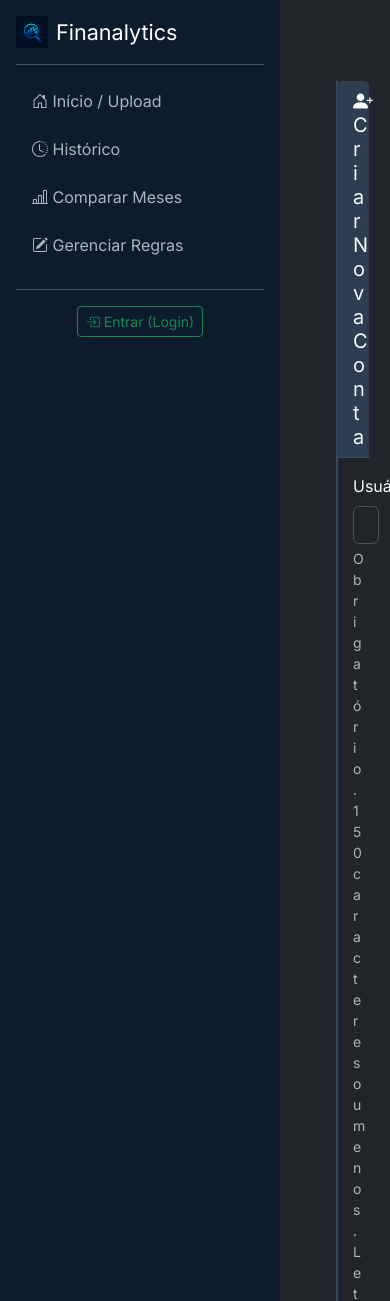
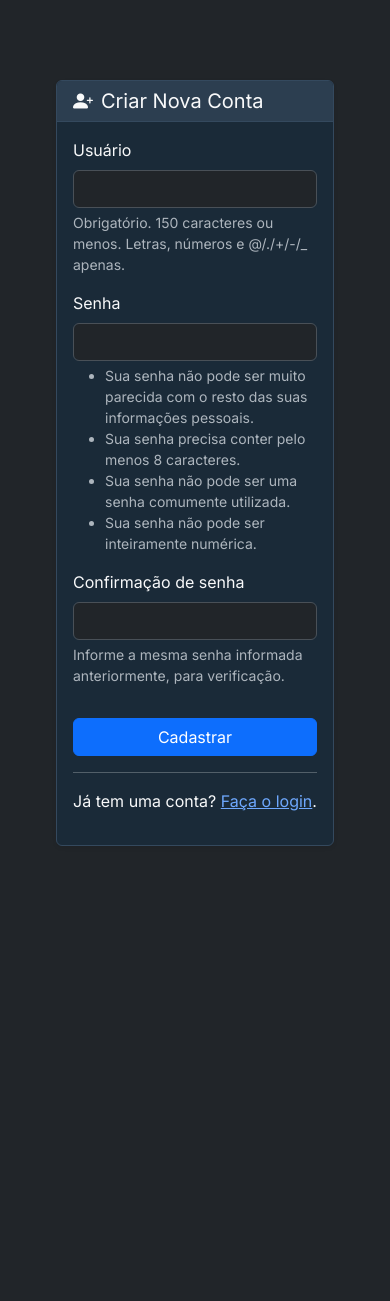
Before and after one commit to ArturCangussu/Finalytics_Pessoal, a Django app: page /cadastro/ in a window 390 px wide; the page is wider, and only the part inside the window is pictured. Shown: the top 1301 px of that part. After the commit the page ends 846 px from the top of that part, so only its background shows below. Run offline with Django 5.2, Linux system fonts and the light colour scheme.

Commit message:
feat: Responsivity

```diff
--- a/analisador/templates/analisador/base.html
+++ b/analisador/templates/analisador/base.html
@@ -4,7 +4,7 @@
 <head>
     <meta charset="utf-8">
     <meta name="viewport" content="width=device-width, initial-scale=1">
-    <title>{% block title %}Dashboard{% endblock %} - FinAnalisador</title>
+    <title>{% block title %}Dashboard{% endblock %} - Finanalytics</title>
 
     <!-- Favicon Links -->
     <link rel="apple-touch-icon" sizes="180x180" href="{% static 'img/apple-touch-icon.png' %}">
@@ -25,9 +25,14 @@
 </head>
 <body>
 
+    <!-- BOTÃO HAMBURGER (SÓ APARECE EM TELAS PEQUENAS) -->
+    <button class="btn btn-dark sidebar-toggle" type="button" id="sidebarToggle">
+        <i class="bi bi-list"></i>
+    </button>
+
     <div class="d-flex">
         <!-- Sidebar -->
-        <nav class="sidebar">
+        <nav class="sidebar" id="sidebar">
             <div class="sidebar-header">
                 <a href="{% url 'home' %}" class="d-flex align-items-center text-white text-decoration-none">
                     <img src="{% static 'img/Logo.png' %}" alt="Finanalytics Logo" width="32" height="32" class="me-2">
@@ -35,33 +40,11 @@
                 </a>
             </div>
             <ul class="nav flex-column">
-                <li class="nav-item">
-                    <a class="nav-link {% if active_page == 'home' %}active{% endif %}" href="{% url 'home' %}">
-                        <i class="bi bi-house-door"></i> Início / Upload
-                    </a>
-                </li>
-                <li class="nav-item">
-                    <a class="nav-link {% if active_page == 'historico' %}active{% endif %}" href="{% url 'historico' %}">
-                        <i class="bi bi-clock-history"></i> Histórico
-                    </a>
-                </li>
-                <li class="nav-item">
-                    <a class="nav-link {% if active_page == 'comparar' %}active{% endif %}" href="{% url 'comparar' %}">
-                        <i class="bi bi-bar-chart-line"></i> Comparar Meses
-                    </a>
-                </li>
-                <li class="nav-item">
-                    <a class="nav-link {% if active_page == 'regras' %}active{% endif %}" href="{% url 'gerenciar_regras' %}">
-                        <i class="bi bi-pencil-square"></i> Gerenciar Regras
-                    </a>
-                </li>
+                <!-- ... (seus links de navegação aqui) ... -->
             </ul>
-
-            <!-- =================== BLOCO DE LOGOUT CORRIGIDO =================== -->
             <hr>
             <div class="text-center">
                 {% if user.is_authenticated %}
-                    <!-- Formulário de Logout que envia um POST -->
                     <form action="{% url 'logout' %}" method="POST" class="d-inline">
                         {% csrf_token %}
                         <button type="submit" class="btn btn-outline-danger btn-sm">
@@ -74,7 +57,6 @@
                     </a>
                 {% endif %}
             </div>
-            <!-- =============================================================== -->
         </nav>
 
         <!-- Conteúdo Principal -->
@@ -87,5 +69,12 @@
     </div>
 
     <script src="https://cdn.jsdelivr.net/npm/bootstrap@5.3.3/dist/js/bootstrap.bundle.min.js"></script>
+
+    <!-- SCRIPT PARA CONTROLAR A SIDEBAR -->
+    <script>
+        document.getElementById('sidebarToggle').addEventListener('click', function() {
+            document.getElementById('sidebar').classList.toggle('active');
+        });
+    </script>
 </body>
 </html>
--- a/static/css/custom.css
+++ b/static/css/custom.css
@@ -70,3 +70,41 @@ body {
     position: relative;
     height: 350px; /* Usamos 'height' em vez de 'max-height' para ser mais direto */
 }
+
+
+
+/* --- ESTILOS PARA RESPONSIVIDADE (TELAS PEQUENAS) --- */
+
+/* A 'media query' abaixo só aplica estes estilos em telas com largura máxima de 992px (tablets e celulares) */
+@media (max-width: 992px) {
+    .sidebar {
+        position: fixed; /* Fica fixa na tela */
+        top: 0;
+        left: -280px; /* Começa escondida para fora da tela */
+        z-index: 1030; /* Garante que fique por cima do conteúdo */
+        transition: left 0.3s ease; /* Animação suave ao abrir/fechar */
+    }
+
+    .sidebar.active {
+        left: 0; /* Quando ativa, a sidebar desliza para dentro da tela */
+    }
+
+    .main-content {
+        width: 100%; /* Em telas pequenas, o conteúdo principal ocupa toda a largura */
+    }
+
+    .sidebar-toggle {
+        display: block; /* Mostra o botão hamburger */
+    }
+}
+
+/* Esconde o botão hamburger em telas grandes */
+.sidebar-toggle {
+    display: none;
+    position: fixed;
+    top: 1rem;
+    left: 1rem;
+    z-index: 1031;
+    background-color: #2c3e50;
+    border: 1px solid #34495e;
+}
```
